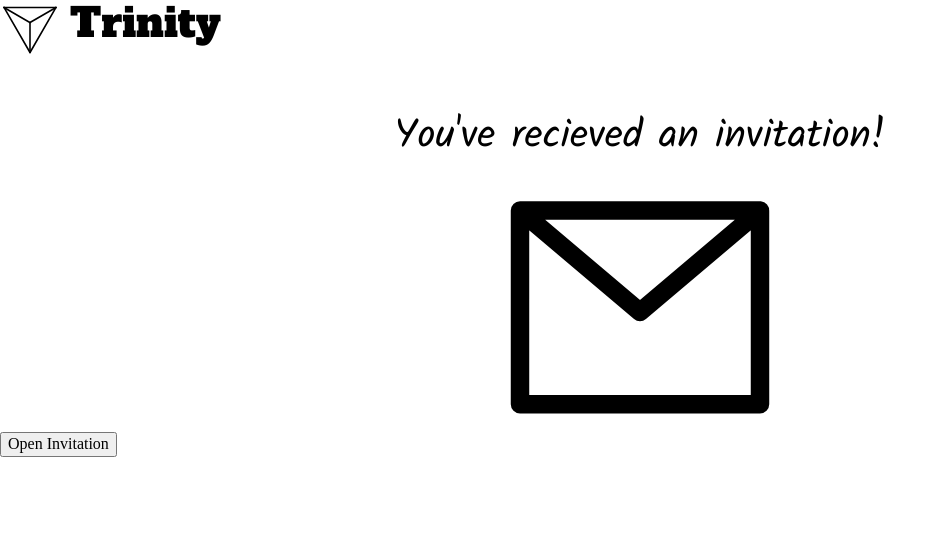
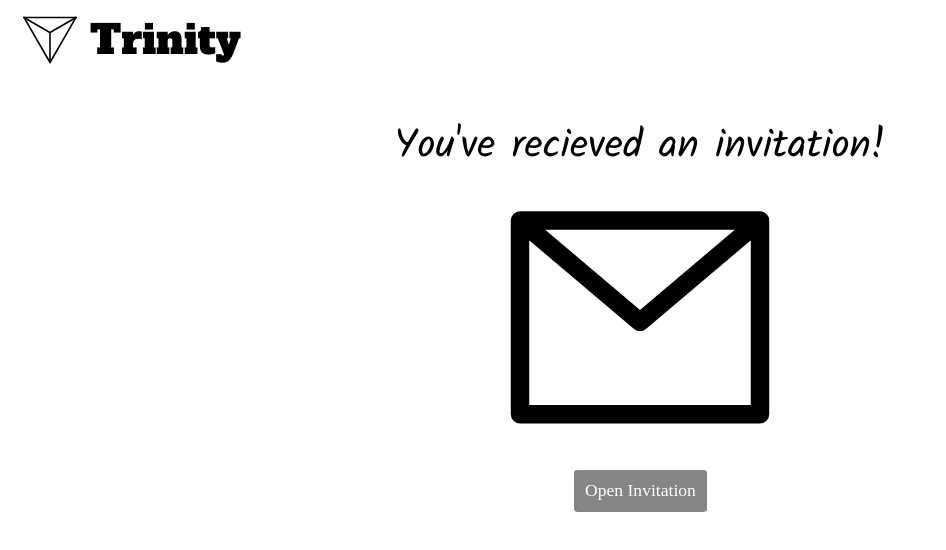
Before and after one commit to BadThad/Assignment9, a plain HTML site: page index.htm in a window 1280 px wide. Shown: the whole page, without its empty margins (0-946 px from the left). Drawn offline with nearby package versions, Linux system fonts and the light colour scheme.

Commit message:
added animations to button

```diff
--- a/index.htm
+++ b/index.htm
@@ -24,8 +24,8 @@
             <polyline points="10, 20 10, 230 270, 230, 270, 20 10, 20 140, 130 270, 20" stroke="black" stroke-width="20" stroke-linecap="round" stroke-linejoin="round"></polyline>
         </svg>
     </div>
-    <div class="invite-btn">
-        <button>Open Invitation</button>
+    <div class="invite-btn-container">
+        <button class="invite-btn">Open Invitation</button>
     </div>
 </body>
 </html>
--- a/styles/index.css
+++ b/styles/index.css
@@ -1,7 +1,15 @@
+body {
+    display: flex;
+    flex-direction: column;
+    margin-top: 10px;
+    margin-left: 20px;
+    margin-right: 20px;
+    padding-left: calc(100vw - 100%);
+}
+
 .header-container {
     display: flex;
-    flex-direction: row;
-    align-content: center;
+    align-items: center;
 }
 
 .trinity-logo {
@@ -36,11 +44,40 @@
 }
 
 #mail-icon-svg {
-    position: relative;
     margin-left: auto;
     margin-right: auto;
 }
 
+.invite-btn-container {
+    margin-top: 30px;
+    display: flex;
+    justify-content: center;
+    animation: fade-in 10s ease;
+}
+
 .invite-btn {
-    display: flex;
+    color: white;
+    border: 5px black;
+    border-radius: 3px;
+    padding: 10px;
+    background-color: rgb(103, 103, 103);
+    animation: pulsing 2s ease infinite;
+    cursor: pointer;
+
 }
+
+.invite-btn:hover {
+    animation-play-state: paused;
+}
+
+@keyframes pulsing {
+    0% {transform: scale(1);}
+    50% {transform: scale(1.1);}
+    100% {transform: scale(1);}
+
+}
+
+@keyframes fade-in {
+    0% {opacity: 0%;}
+    100% {opacity: 100%;}
+}
```
